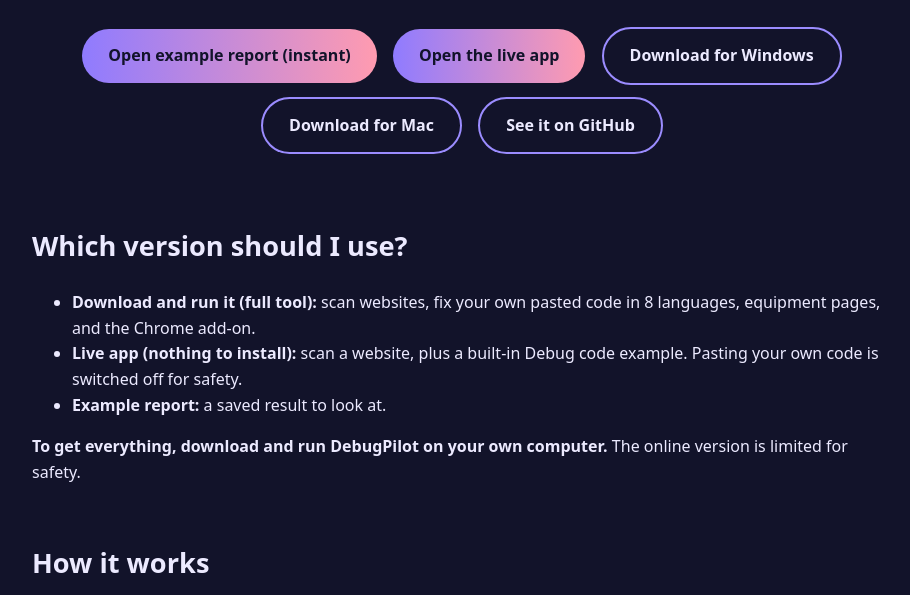
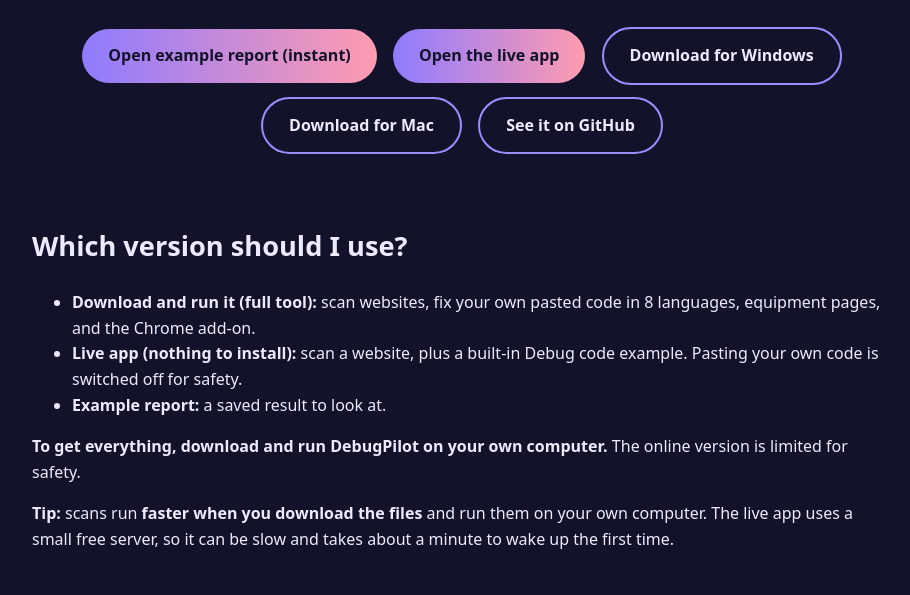
Before and after one commit to brianohjiho-web/debugpilot, a browser extension: page docs/index.html in a window 1280 px wide. Shown: the part 357-952 px from the top of the page, without its empty margins (178-1088 px from the left). Drawn offline with Linux system fonts and the light colour scheme.

Commit message:
Note: downloading is faster than the live app
Co-authored-by: Copilot App <223556219+Copilot@users.noreply.github.com>

```diff
--- a/docs/index.html
+++ b/docs/index.html
@@ -52,6 +52,7 @@
     <li><b>Example report:</b> a saved result to look at.</li>
   </ul>
   <p><b>To get everything, download and run DebugPilot on your own computer.</b> The online version is limited for safety.</p>
+  <p><b>Tip:</b> scans run <b>faster when you download the files</b> and run them on your own computer. The live app uses a small free server, so it can be slow and takes about a minute to wake up the first time.</p>
   <h2>How it works</h2>
   <ul class="steps">
     <li><img src="img/cat-search.svg" alt=""><b>1. Look.</b> It reads your code, or opens your website and clicks buttons like a real person.</li>
```
Also changed, not shown: 1 other file.
